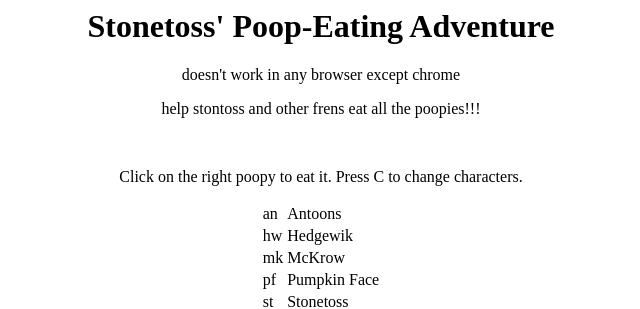
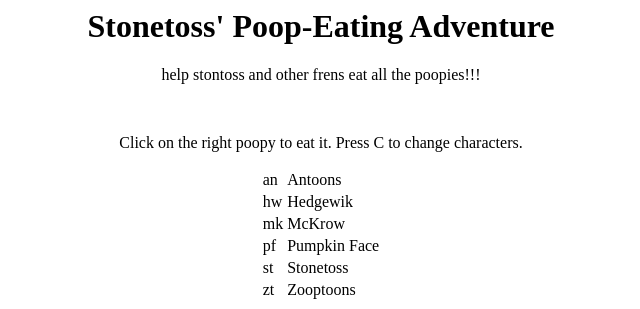
Before and after one commit to stonetosspoop/stonetosspoop.github.io, a plain HTML site: page index.html in a window 1280 px wide. Shown: the top 309 px of the page, without its empty margins (319-959 px from the left). Drawn offline with Linux system fonts and the light colour scheme.

Commit message:
Update index.html

```diff
--- a/index.html
+++ b/index.html
@@ -11,7 +11,6 @@ body {
 </head>
 <body>
   <h1>Stonetoss' Poop-Eating Adventure</h1>
-  <p>doesn't work in any browser except chrome</p>
   <p>help stontoss and other frens eat all the poopies!!!</p>
   <br>
   <p>Click on the right poopy to eat it. Press C to change characters.</p>
```
